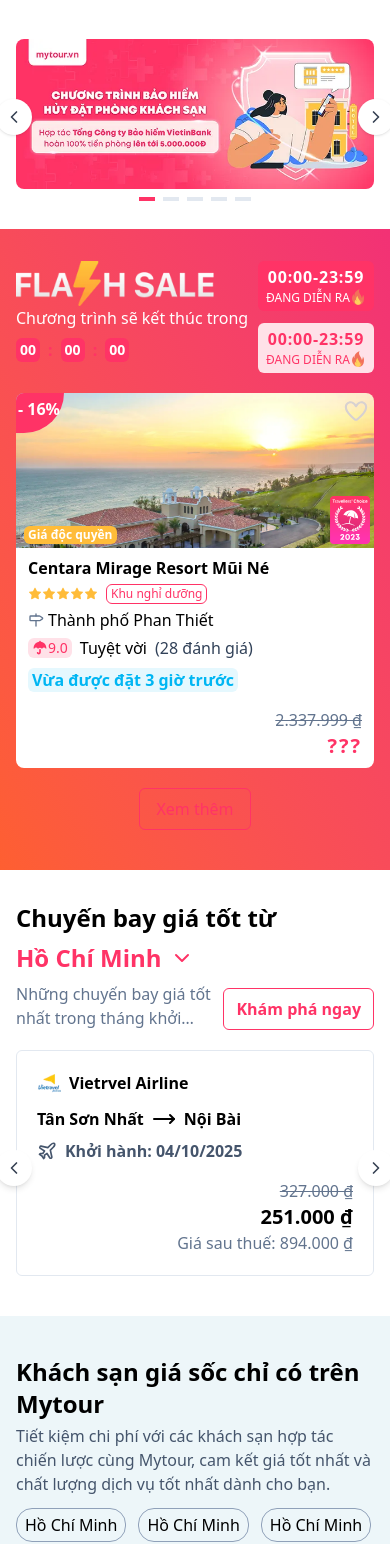
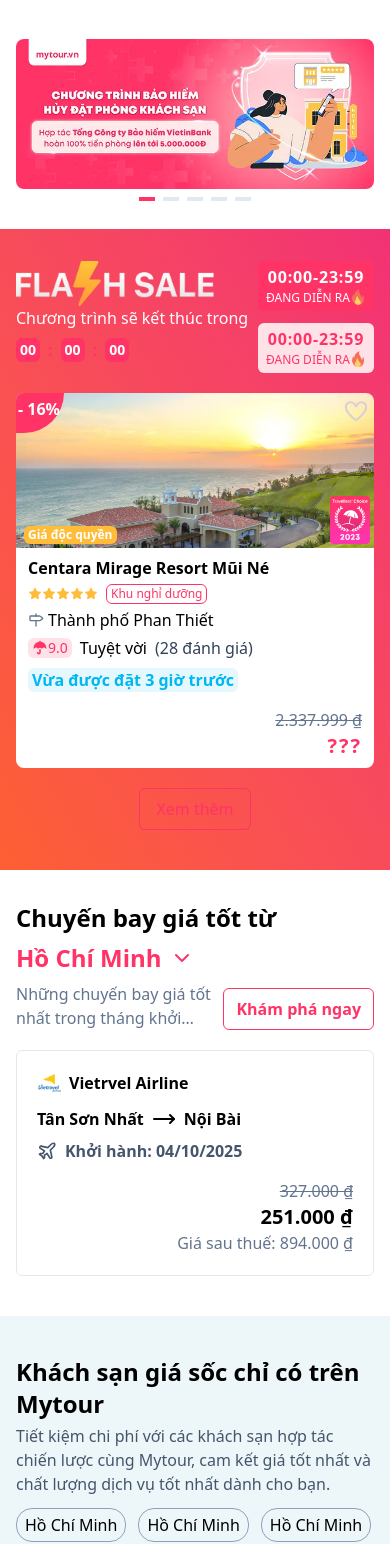
Before and after one commit to dinhthanhhai/booking-hotel-client, a React (Vite) app: page / in a window 390 px wide. Shown: the part 425-1969 px from the top of the page. Built offline with nearby package versions, Linux system fonts and the light colour scheme.

Commit message:
fix: hide next, prev button on mobile tablet screen

```diff
--- a/src/components/HomePage/HotelByLocation.tsx
+++ b/src/components/HomePage/HotelByLocation.tsx
@@ -53,7 +53,7 @@ const HotelByLocation: React.FC = () => {
         {/* Prev Button */}
         <button
           onClick={goPrev}
-          className="absolute top-[40%] -left-5 transform -translate-y-1/2 bg-white rounded-full p-2 shadow-sm hover:bg-gray-100"
+          className="hidden omd:block absolute top-[40%] -left-5 transform -translate-y-1/2 bg-white rounded-full p-2 shadow-sm hover:bg-gray-100"
         >
           <ChevronLeft className="w-5 h-5 text-gray-700" />
         </button>
@@ -61,7 +61,7 @@ const HotelByLocation: React.FC = () => {
         {/* Next Button */}
         <button
           onClick={goNext}
-          className="absolute top-[40%] -right-5 transform -translate-y-1/2 bg-white rounded-full p-2 shadow-sm hover:bg-gray-100"
+          className="hidden omd:block absolute top-[40%] -right-5 transform -translate-y-1/2 bg-white rounded-full p-2 shadow-sm hover:bg-gray-100"
         >
           <ChevronRight className="w-5 h-5 text-gray-700" />
         </button>
--- a/src/components/HomePage/ImageCarousel.tsx
+++ b/src/components/HomePage/ImageCarousel.tsx
@@ -175,7 +175,7 @@ const ImageCarousel: React.FC = () => {
       {/* Prev Button */}
       <button
         onClick={goPrev}
-        className="absolute top-[52%] -left-5 transform -translate-y-1/2 bg-white rounded-full p-2 shadow-sm hover:bg-gray-100"
+        className="hidden omd:block absolute top-[52%] -left-5 transform -translate-y-1/2 bg-white rounded-full p-2 shadow-sm hover:bg-gray-100"
       >
         <ChevronLeft className="w-5 h-5 text-gray-700" />
       </button>
@@ -183,7 +183,7 @@ const ImageCarousel: React.FC = () => {
       {/* Next Button */}
       <button
         onClick={goNext}
-        className="absolute top-[52%] -right-5 transform -translate-y-1/2 bg-white rounded-full p-2 shadow-sm hover:bg-gray-100"
+        className="hidden omd:block absolute top-[52%] -right-5 transform -translate-y-1/2 bg-white rounded-full p-2 shadow-sm hover:bg-gray-100"
       >
         <ChevronRight className="w-5 h-5 text-gray-700" />
       </button>
--- a/src/components/HomePage/ListFlight.tsx
+++ b/src/components/HomePage/ListFlight.tsx
@@ -62,7 +62,7 @@ const ListFlight: React.FC = () => {
         {/* Prev Button */}
         <button
           onClick={goPrev}
-          className="absolute top-[52%] -left-5 transform -translate-y-1/2 bg-white rounded-full p-2 shadow-md hover:bg-gray-100"
+          className="hidden omd:block absolute top-[52%] -left-5 transform -translate-y-1/2 bg-white rounded-full p-2 shadow-md hover:bg-gray-100"
         >
           <ChevronLeft className="w-5 h-5 text-gray-700" />
         </button>
@@ -70,7 +70,7 @@ const ListFlight: React.FC = () => {
         {/* Next Button */}
         <button
           onClick={goNext}
-          className="absolute top-[52%] -right-5 transform -translate-y-1/2 bg-white rounded-full p-2 shadow-md hover:bg-gray-100"
+          className="hidden omd:block absolute top-[52%] -right-5 transform -translate-y-1/2 bg-white rounded-full p-2 shadow-md hover:bg-gray-100"
         >
           <ChevronRight className="w-5 h-5 text-gray-700" />
         </button>
--- a/src/components/HomePage/MytourChoices.tsx
+++ b/src/components/HomePage/MytourChoices.tsx
@@ -61,7 +61,7 @@ const MytourChoices: React.FC = () => {
         {/* Prev Button */}
         <button
           onClick={goPrev}
-          className="absolute top-[52%] -left-5 transform -translate-y-1/2 bg-white rounded-full p-2 shadow-sm hover:bg-gray-100"
+          className="hidden omd:block absolute top-[52%] -left-5 transform -translate-y-1/2 bg-white rounded-full p-2 shadow-sm hover:bg-gray-100"
         >
           <ChevronLeft className="w-5 h-5 text-gray-700" />
         </button>
@@ -69,7 +69,7 @@ const MytourChoices: React.FC = () => {
         {/* Next Button */}
         <button
           onClick={goNext}
-          className="absolute top-[52%] -right-5 transform -translate-y-1/2 bg-white rounded-full p-2 shadow-sm hover:bg-gray-100"
+          className="hidden omd:block absolute top-[52%] -right-5 transform -translate-y-1/2 bg-white rounded-full p-2 shadow-sm hover:bg-gray-100"
         >
           <ChevronRight className="w-5 h-5 text-gray-700" />
         </button>
--- a/src/components/HomePage/Prevailing.tsx
+++ b/src/components/HomePage/Prevailing.tsx
@@ -43,7 +43,7 @@ const Prevailing: React.FC = () => {
         {/* Prev Button */}
         <button
           onClick={goPrev}
-          className="absolute top-[52%] -left-5 transform -translate-y-1/2 bg-white rounded-full p-2 shadow-sm hover:bg-gray-100"
+          className="hidden omd:block absolute top-[52%] -left-5 transform -translate-y-1/2 bg-white rounded-full p-2 shadow-sm hover:bg-gray-100"
         >
           <ChevronLeft className="w-5 h-5 text-gray-700" />
         </button>
@@ -51,7 +51,7 @@ const Prevailing: React.FC = () => {
         {/* Next Button */}
         <button
           onClick={goNext}
-          className="absolute top-[52%] -right-5 transform -translate-y-1/2 bg-white rounded-full p-2 shadow-sm hover:bg-gray-100"
+          className="hidden omd:block absolute top-[52%] -right-5 transform -translate-y-1/2 bg-white rounded-full p-2 shadow-sm hover:bg-gray-100"
         >
           <ChevronRight className="w-5 h-5 text-gray-700" />
         </button>
--- a/src/components/HomePage/StrategicPartner.tsx
+++ b/src/components/HomePage/StrategicPartner.tsx
@@ -46,7 +46,7 @@ const StrategicPartner: React.FC = () => {
         {/* Prev Button */}
         <button
           onClick={goPrev}
-          className="absolute top-[50%] -left-6 transform -translate-y-1/2 bg-slate-50 rounded-full p-2 shadow-sm hover:bg-gray-100"
+          className="hidden omd:block absolute top-[50%] -left-6 transform -translate-y-1/2 bg-slate-50 rounded-full p-2 shadow-sm hover:bg-gray-100"
         >
           <ChevronLeft className="w-5 h-5 text-gray-700" />
         </button>
@@ -54,7 +54,7 @@ const StrategicPartner: React.FC = () => {
         {/* Next Button */}
         <button
           onClick={goNext}
-          className="absolute top-[50%] -right-6 transform -translate-y-1/2 bg-slate-50 rounded-full p-2 shadow-sm hover:bg-gray-100"
+          className="hidden omd:block absolute top-[50%] -right-6 transform -translate-y-1/2 bg-slate-50 rounded-full p-2 shadow-sm hover:bg-gray-100"
         >
           <ChevronRight className="w-5 h-5 text-gray-700" />
         </button>
--- a/src/components/coupon/SlideCoupon.tsx
+++ b/src/components/coupon/SlideCoupon.tsx
@@ -47,7 +47,7 @@ const SlideCoupon: React.FC = () => {
         {/* Prev Button */}
         <button
           onClick={goPrev}
-          className="absolute top-[52%] -left-5 transform -translate-y-1/2 bg-white rounded-full p-2 shadow-sm hover:bg-gray-100"
+          className="hidden omd:block absolute top-[52%] -left-5 transform -translate-y-1/2 bg-white rounded-full p-2 shadow-sm hover:bg-gray-100"
         >
           <ChevronLeft className="w-5 h-5 text-gray-700" />
         </button>
@@ -55,7 +55,7 @@ const SlideCoupon: React.FC = () => {
         {/* Next Button */}
         <button
           onClick={goNext}
-          className="absolute top-[52%] -right-5 transform -translate-y-1/2 bg-white rounded-full p-2 shadow-sm hover:bg-gray-100"
+          className="hidden omd:block absolute top-[52%] -right-5 transform -translate-y-1/2 bg-white rounded-full p-2 shadow-sm hover:bg-gray-100"
         >
           <ChevronRight className="w-5 h-5 text-gray-700" />
         </button>
--- a/src/components/hotel/HotelResultCard.tsx
+++ b/src/components/hotel/HotelResultCard.tsx
@@ -53,7 +53,7 @@ const HotelResultCard: React.FC<Props> = ({ className }) => {
         {loaded && slider.current && (
           <button
             onClick={goPrev}
-            className="absolute top-1/2 left-2 transform -translate-y-1/2 bg-white rounded-full p-2 shadow-sm opacity-0 group-hover:opacity-100 transition-opacity"
+            className="hidden omd:block absolute top-1/2 left-2 transform -translate-y-1/2 bg-white rounded-full p-2 shadow-sm opacity-0 group-hover:opacity-100 transition-opacity"
           >
             <ChevronLeft className="w-4 h-4 text-gray-700 hover:text-[#FF3366]" />
           </button>
@@ -63,7 +63,7 @@ const HotelResultCard: React.FC<Props> = ({ className }) => {
         {loaded && slider.current && (
           <button
             onClick={goNext}
-            className="absolute top-1/2 right-2 transform -translate-y-1/2 bg-white rounded-full p-2 shadow-sm opacity-0 group-hover:opacity-100 transition-opacity"
+            className="hidden omd:block absolute top-1/2 right-2 transform -translate-y-1/2 bg-white rounded-full p-2 shadow-sm opacity-0 group-hover:opacity-100 transition-opacity"
           >
             <ChevronRight className="w-4 h-4 text-gray-700 hover:text-[#FF3366]" />
           </button>
```
